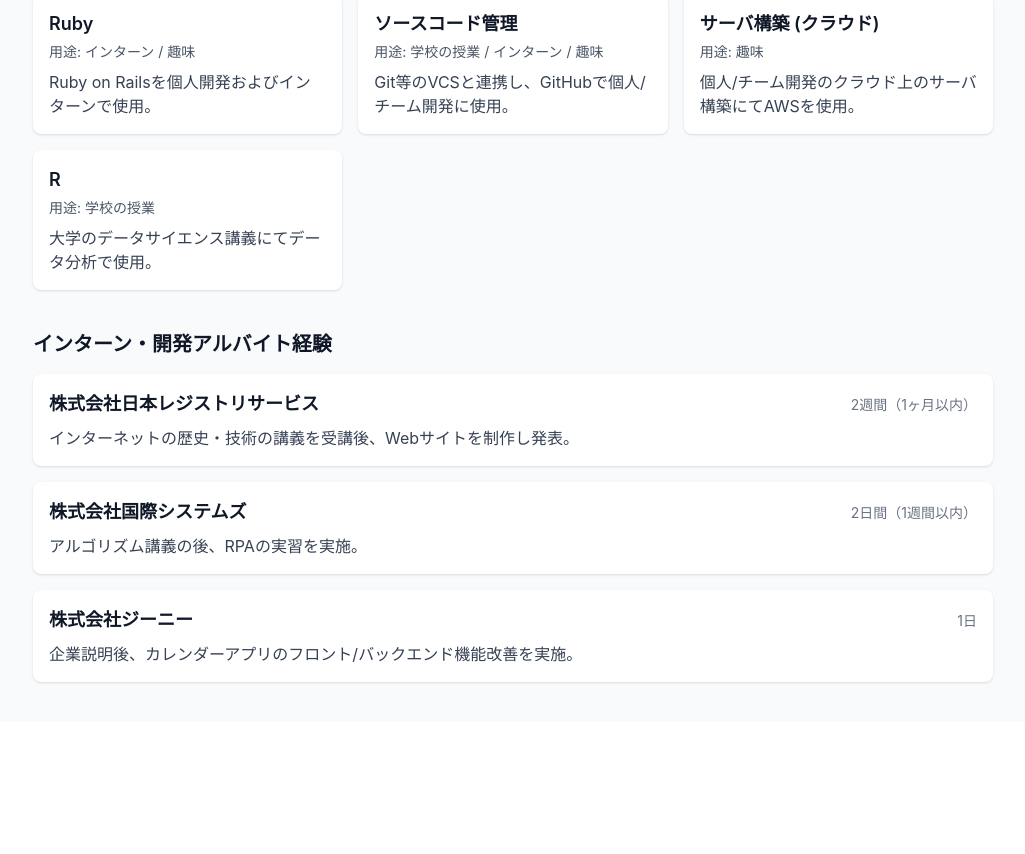
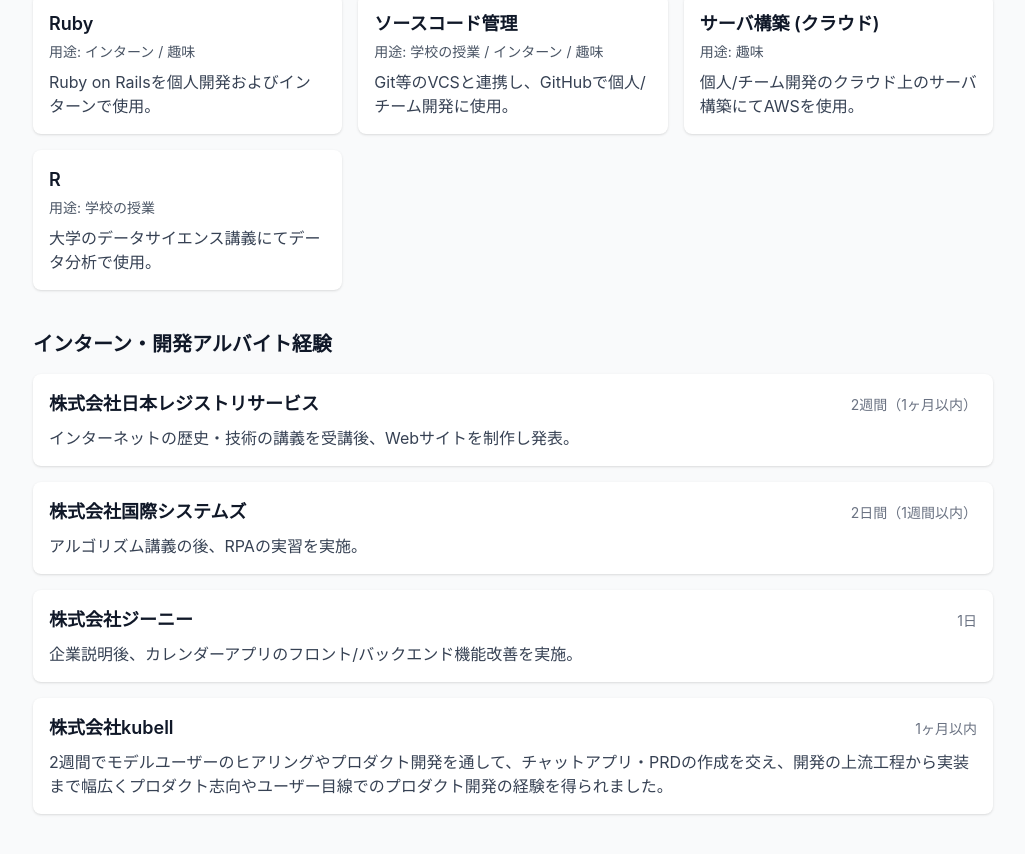
Before and after one commit to marumo333/portfolio-site, a Next.js app: page /profile in a window 1280 px wide. Shown: the part 836-1690 px from the top of the page, without its empty margins (127-1152 px from the left). Before the commit the page ends 1558 px from the top, so only its background shows below. Built offline with nearby package versions, Linux system fonts and the light colour scheme.

Commit message:
add:インターン経験を追加

```diff
--- a/src/data/profile.ts
+++ b/src/data/profile.ts
@@ -58,4 +58,10 @@
     duration: '1日',
     summary: '企業説明後、カレンダーアプリのフロント/バックエンド機能改善を実施。',
   },
+  {
+    id: 'kubell',
+    company: '株式会社kubell',
+    duration: '1ヶ月以内',
+    summary: '2週間でモデルユーザーのヒアリングやプロダクト開発を通して、チャットアプリ・PRDの作成を交え、開発の上流工程から実装まで幅広くプロダクト志向やユーザー目線でのプロダクト開発の経験を得られました。',
+  },
 ];
```
